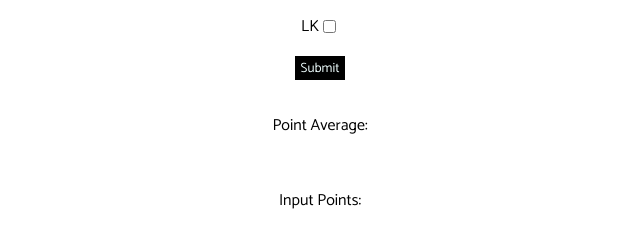
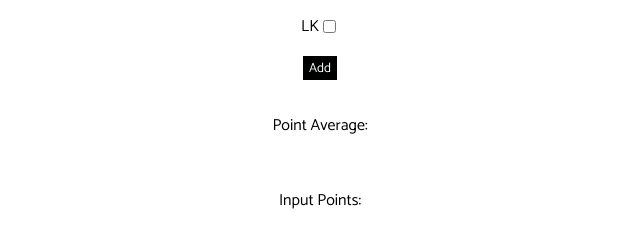
Before and after one commit to MikaBuchholz/GradeMe, a website: page public/calculator.html in a window 1280 px wide. Shown: the part 190-429 px from the top of the page, 360-1000 px from the left. Drawn offline with Linux system fonts and the light colour scheme.

Commit message:
Little design changes

```diff
--- a/public/calculator.html
+++ b/public/calculator.html
@@ -47,7 +47,7 @@
             <input type="checkbox" class="LK-tickbox" name="LK" id = "checkbox">
             </div>
            <div class = "third-container">
-               <button class = "submit-button" id = "submit-button">Submit</button>
+               <button class = "submit-button" id = "submit-button">Add</button>
             </div>
 
             <div class = "text-container">
```
